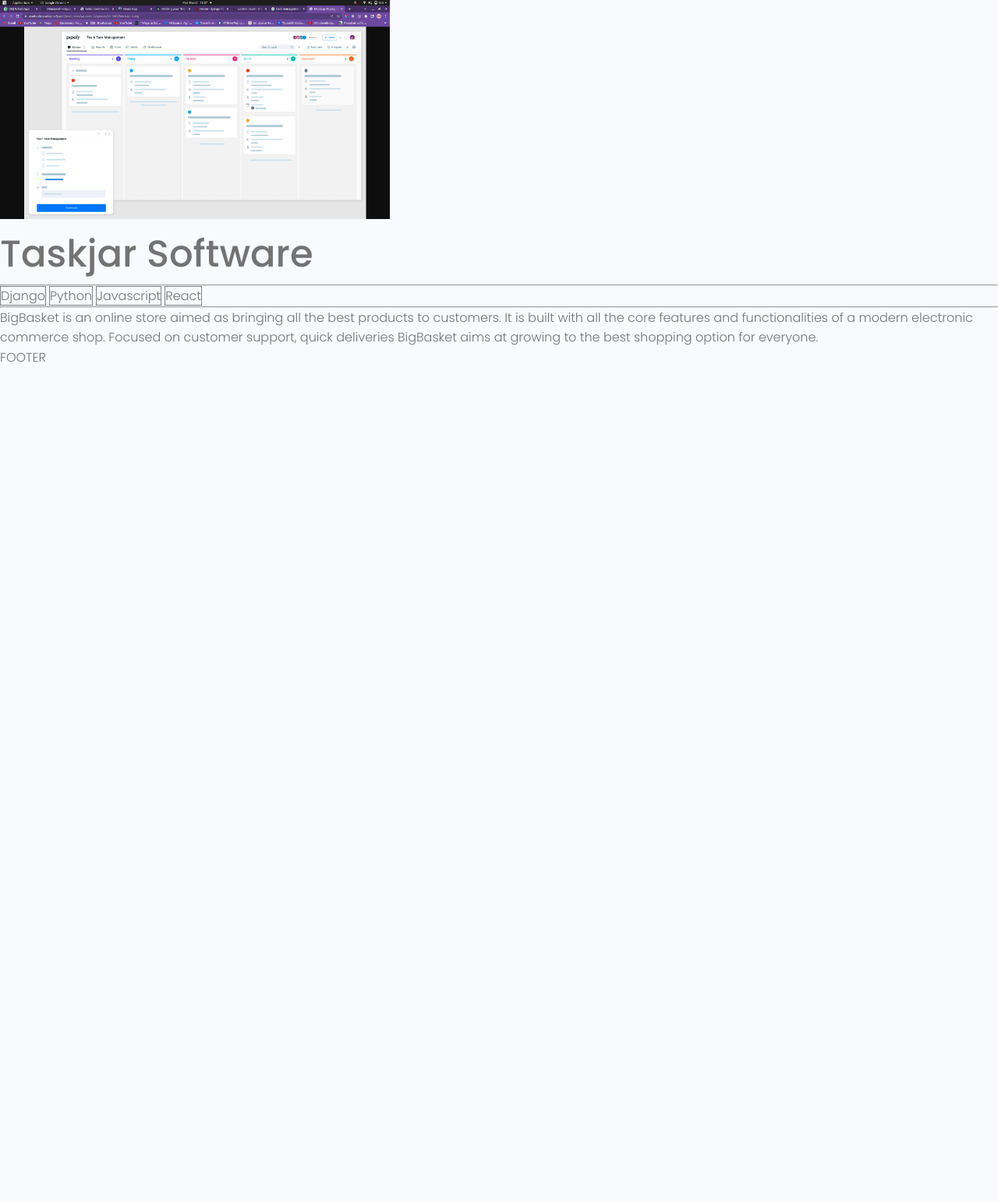
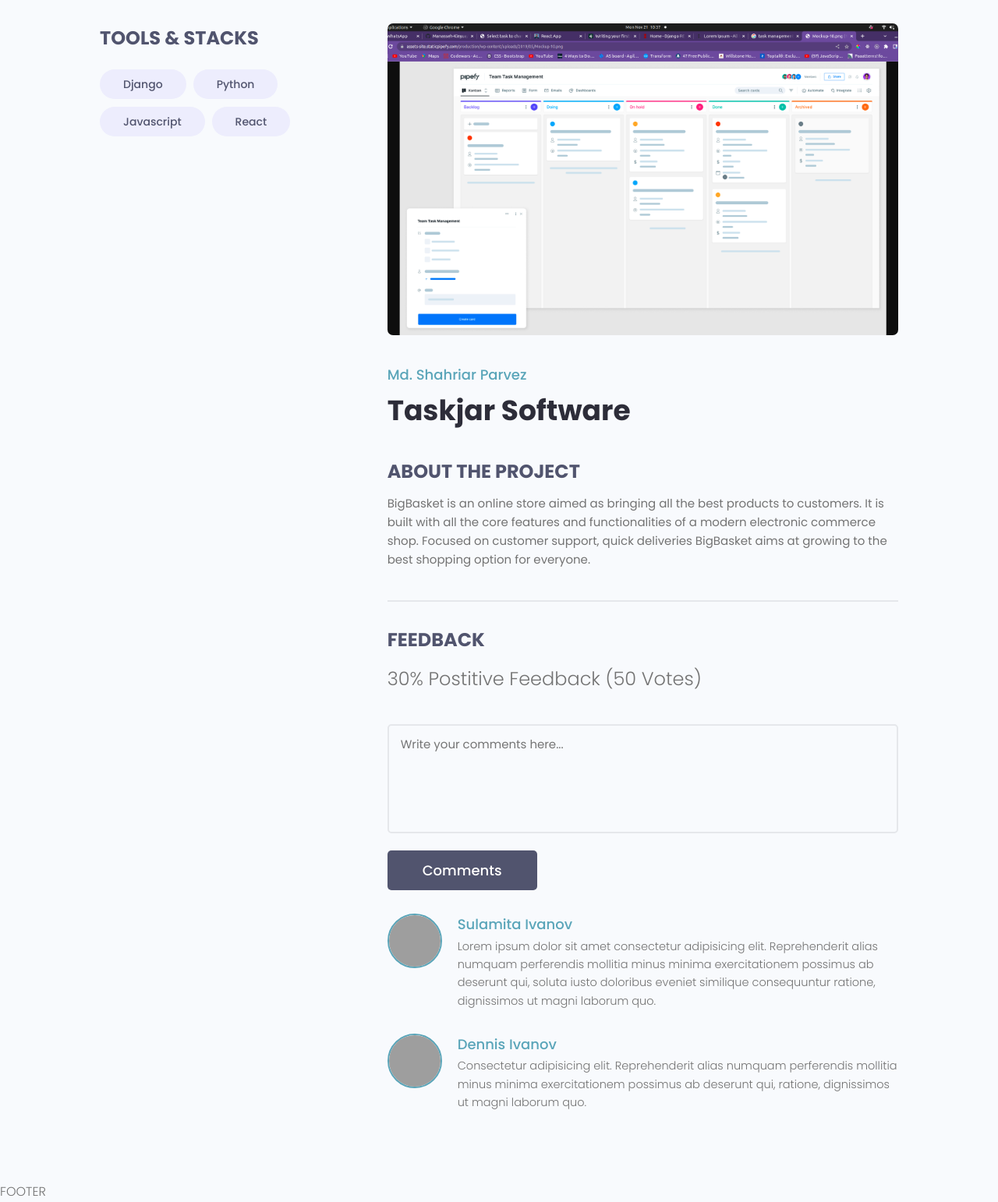
Before and after one commit to Manasseh-Kinyua/DevCommunity, a Django app: page /project/1ccc84d3-bf12-463d-8fbf-5d27fb211c10/ in a window 1280 px wide. Shown: the part 101-1643 px from the top of the page at 78% size. Before the commit the page ends 565 px from the top, so only its background shows below. Run offline with Django 4.2, Linux system fonts and the light colour scheme; data comes from the database, SQL or seed files in the repository; both versions use the stored data as it was after the commit; some libraries are stand-ins or nearby versions; grey boxes are pictures that could not be loaded.

Commit message:
style the project page

```diff
--- a/projects/templates/projects/projects.html
+++ b/projects/templates/projects/projects.html
@@ -38,7 +38,7 @@
                   <p><a class="project__author" href="profile.html">By Dennis Ivanov</a></p>
                   <p class="project--rating">
                     <span style="font-weight: bold;">{{ project.voteRatio }}%</span> Positive
-                    Feedback ({{ project.voteTotal }} Votes)
+                    Feedback ({{ project.voteTotal }} Vote{{ project.voteTotal|pluralize:"s" }})
                   </p>
                   <div class="project__tags">
                     {% for tag in project.tags.all %}
--- a/projects/templates/projects/single-project.html
+++ b/projects/templates/projects/single-project.html
@@ -2,15 +2,88 @@
 
 {% block content %}
 
-<img style="width: 500px;" src="{{ project.image.url }}" alt="{{ project.title }}">
-<h1>{{ project.title }}</h1>
-<hr>
-{% for tag in project.tags.all %}
+<!-- Main Section -->
+<main class="singleProject my-md">
+    <div class="container">
+      <div class="layout">
+        <div class="column column--1of3">
+          <h3 class="singleProject__subtitle">Tools & Stacks</h3>
+          <div class="singleProject__toolStack">
 
-    <span style="border: 1px solid grey;">{{ tag.name }}</span>
+            {% for tag in project.tags.all %}
+            <span class="tag tag--pill tag--sub tag--lg">
+              <small>{{ tag.name }}</small>
+            </span>
+            {% endfor %}
 
-{% endfor%}
-<hr>
-<p>{{ project.description }}</p>
+          </div>
+          {% if project.codeLink %}
+          <a class="singleProject__liveLink" href="{{ project.codeLink }}" target="_blank"><i class="im im-external-link"></i>Source Code
+          </a>
+          {% endif %}
+
+          {% if project.liveLink %}
+          <a class="singleProject__liveLink" href="{{ project.liveLink }}" target="_blank"><i class="im im-external-link"></i>Source Code
+          </a>
+          {% endif %}
+        </div>
+        <div class="column column--2of3">
+          <img class="singleProject__preview" src="{{ project.image.url }}" alt="portfolio thumbnail" />
+          <a href="profile.html" class="singleProject__developer">Md. Shahriar Parvez</a>
+          <h2 class="singleProject__title">{{ project.title }}</h2>
+          <h3 class="singleProject__subtitle">About the Project</h3>
+          <div class="singleProject__info">
+            {{ project.description }}
+          </div>
+
+          <div class="comments">
+            <h3 class="singleProject__subtitle">Feedback</h3>
+            <h5 class="project--rating">
+              {{ project.voteRatio }}% Postitive Feedback ({{ project.voteTotal }} Vote{{ project.voteTotal|pluralize:"s" }})
+            </h5>
+
+            <form class="form" action="#" method="POST">
+              <!-- Textarea -->
+              <div class="form__field">
+                <label for="formInput#textarea">Comments: </label>
+                <textarea class="input input--textarea" name="message" id="formInput#textarea"
+                  placeholder="Write your comments here..."></textarea>
+              </div>
+              <input class="btn btn--sub btn--lg" type="submit" value="Comments" />
+            </form>
+            <div class="commentList">
+              <div class="comment">
+                <a href="profile.html">
+                  <img class="avatar avatar--md"
+                    src="https://pbs.twimg.com/profile_images/1335382240931368961/b3wSZKj4_400x400.jpg" alt="user" />
+                </a>
+                <div class="comment__details">
+                  <a href="profile.html" class="comment__author">Sulamita Ivanov</a>
+                  <p class="comment__info">
+                    Lorem ipsum dolor sit amet consectetur adipisicing elit. Reprehenderit alias numquam perferendis
+                    mollitia minus minima exercitationem possimus ab deserunt qui, soluta iusto doloribus eveniet
+                    similique consequuntur ratione, dignissimos ut magni laborum quo.
+                  </p>
+                </div>
+              </div>
+              <div class="comment">
+                <a href="profile.html">
+                  <img class="avatar avatar--md" src="https://avatars.githubusercontent.com/u/33843378" alt="user" />
+                </a>
+                <div class="comment__details">
+                  <a href="profile.html" class="comment__author">Dennis Ivanov</a>
+                  <p class="comment__info">
+                    Consectetur adipisicing elit. Reprehenderit alias numquam perferendis mollitia minus minima
+                    exercitationem possimus ab deserunt qui, ratione, dignissimos ut magni laborum quo.
+                  </p>
+                </div>
+              </div>
+            </div>
+          </div>
+        </div>
+      </div>
+    </div>
+    </div>
+  </main>
 
 {% endblock content %}
```
Also changed, not shown: templates/single-project.html (added, +152 -0 lines), db.sqlite3.
